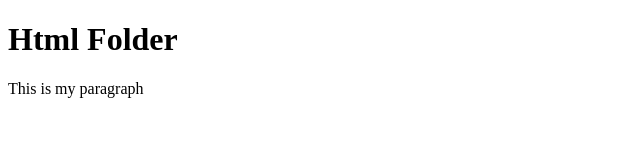
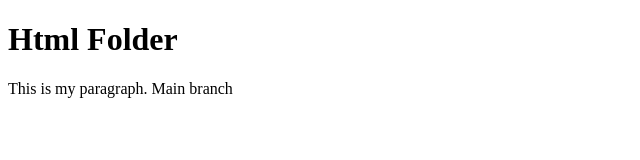
Before and after one commit to Deep1209G/Another-Folder, a plain HTML site: page index.html in a window 1280 px wide. Shown: the whole page, without its empty margins (0-640 px from the left). Drawn offline with Linux system fonts and the light colour scheme.

Commit message:
Added main branch

```diff
--- a/index.html
+++ b/index.html
@@ -7,7 +7,7 @@
 </head>
 <body>
     <h1>Html Folder</h1>
-    <p>This is my paragraph</p>
+    <p>This is my paragraph. Main branch</p>
 
 </body>
 </html>
```
